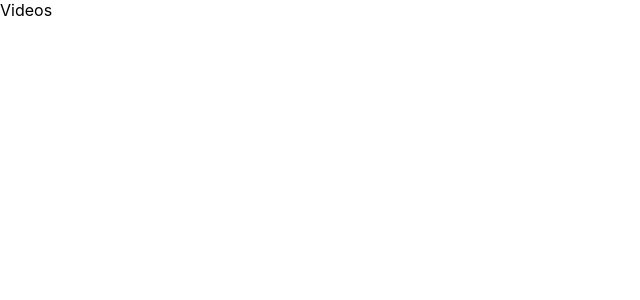
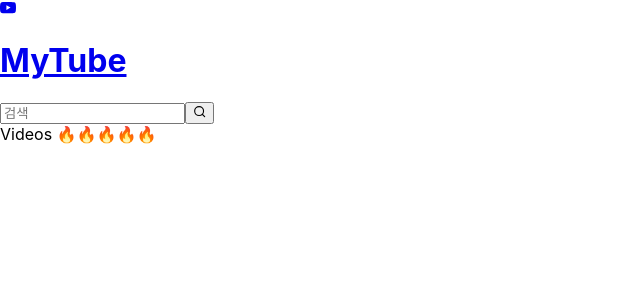
Before and after one commit to areum59/React, a React (Create React App) app in the folder youtube/: page /videos in a window 1280 px wide. Shown: the top 300 px of the page, without its empty margins (0-640 px from the left). Built offline with nearby package versions, Linux system fonts and the light colour scheme.

Commit message:
Header : 검색 기능 추가
검색에 따른 페이지 이동이 가능.

```diff
--- a/youtube/package.json
+++ b/youtube/package.json
@@ -8,6 +8,7 @@
     "@testing-library/user-event": "^13.5.0",
     "react": "^18.2.0",
     "react-dom": "^18.2.0",
+    "react-icons": "^4.11.0",
     "react-router-dom": "^6.18.0",
     "react-scripts": "5.0.1",
     "web-vitals": "^2.1.4"
--- a/youtube/src/App.js
+++ b/youtube/src/App.js
@@ -1,11 +1,13 @@
 import './App.css';
 import { Outlet } from 'react-router-dom' // 리액트 라우터로부터 Outlet을 불러온다.
+import SearchHeader from './components/SearchHeader';
 
 function App() {
   return (
     <>
+      <SearchHeader />
+      <Outlet />
       {/* 자식 요소들을 보여줄 수 있도록 <Outlet>을 설정. */}
-      <Outlet />
     </>
   );
 }
--- /dev/null
+++ b/youtube/src/components/SearchHeader.jsx
@@ -0,0 +1,40 @@
+import React from 'react';
+import { useNavigate, useParams, Link } from 'react-router-dom'
+import { useState } from 'react';
+import { BsYoutube } from 'react-icons/bs'
+import { FiSearch } from 'react-icons/fi'
+import { useEffect } from 'react';
+
+export default function SearchHeader() {
+    const { keyword } = useParams();
+    const navigate = useNavigate();
+    const [text, setText] = useState('');
+    const handleSubmit = (e) => {
+        e.preventDefault();
+        navigate(`/videos/${text}`);  // videos 경로에 입력된 text 경로로 이동
+    }
+
+    useEffect(() => setText(keyword || ''), [keyword]);
+    // 검색창 내용이 리디렉션 후에도 히스토리에 따라 동시에 변동될 수 있도록 함.
+
+    return (
+      <header>
+        <Link to='/'>
+            <BsYoutube />
+            <h1>MyTube</h1>
+        </Link>
+
+        <form onSubmit={handleSubmit}>
+            <div>
+                <input
+                    type="text"
+                    placeholder="검색"
+                    value={text}
+                    onChange={e => setText(e.target.value)}
+                />
+                <button><FiSearch /></button>
+            </div>
+        </form>
+      </header>
+    );
+}
--- a/youtube/src/pages/Videos.jsx
+++ b/youtube/src/pages/Videos.jsx
@@ -1,9 +1,12 @@
 import React from 'react';
+import { useParams } from 'react-router-dom';
 
 export default function Videos() {
+    const { keyword } = useParams();
     return (
         <div>
-            Videos
+            Videos {keyword ? `${keyword}` : '🔥🔥🔥🔥🔥'}
+            {/* keyword가 존재 한다면 keyword에 관한 리스트를, 없다면 🔥🔥🔥🔥🔥을 보여준다 */}
         </div>
     );
 }
```
Also changed, not shown: 1 other file (tests, documents, lock files or other folders).
